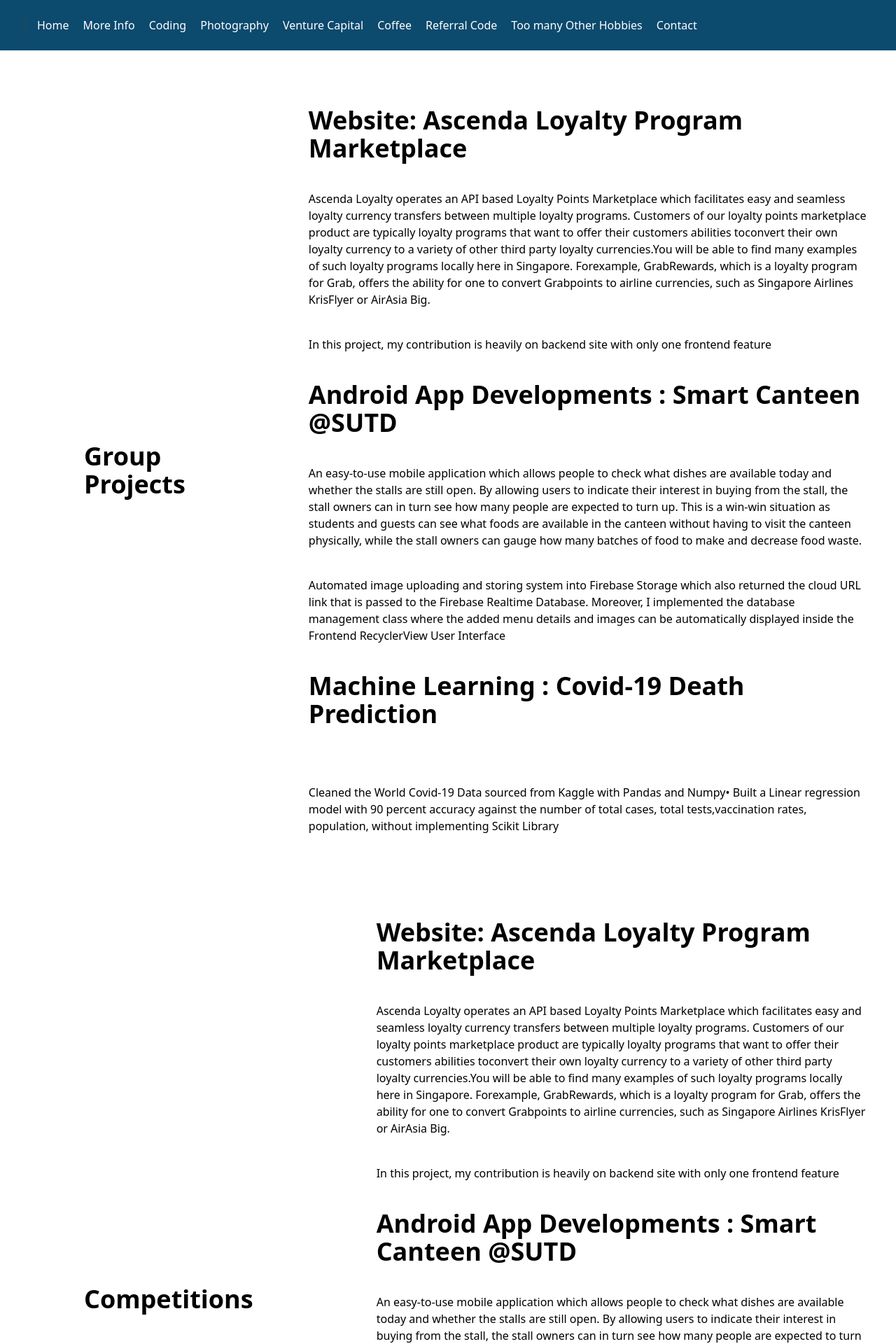
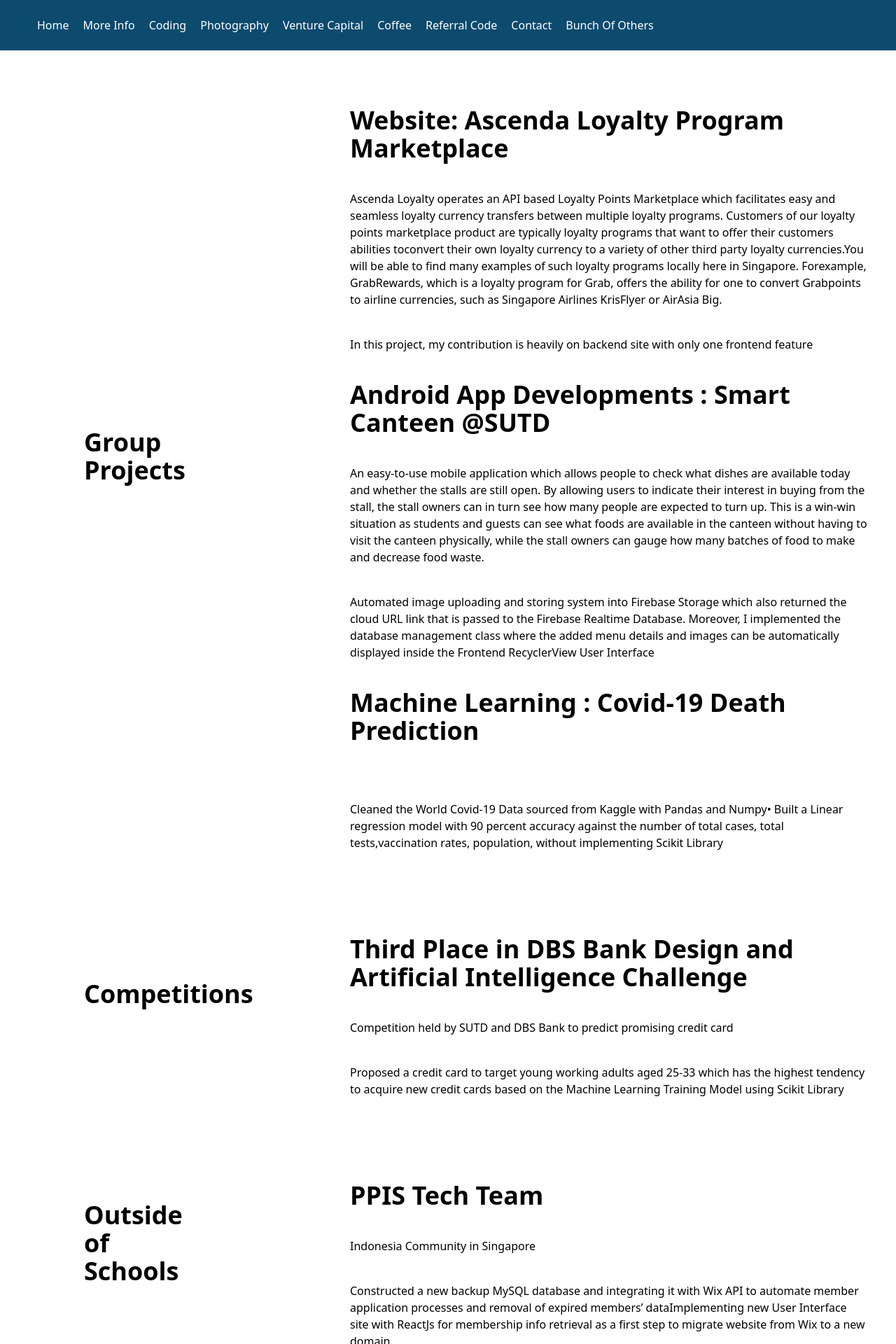
Before and after one commit to erickch123/erick-website, a React (Create React App) app: page /Coding in a window 1280 px wide. Shown: the top 1920 px of the page at 70% size. Built offline with nearby package versions, Linux system fonts and the light colour scheme.

Commit message:
improve react modularity and fix csss for coding page

```diff
--- a/src/components/BlockCoding.js
+++ b/src/components/BlockCoding.js
@@ -1,4 +1,23 @@
 export default function BlockCodingHeader() {
+
+    return (
+        <section>
+
+            {TitleLists.map((detail)=>{
+                const{header,detailsName}=detail;
+                return(
+                    <FullBlock
+                        header = {header}
+                        detailsName={detailsName}
+                    />
+                )
+
+            })}
+
+        </section>
+
+    )
+}
 
 const ProjectDetails = [
     {
@@ -26,19 +45,56 @@
     },
 
 ]
+const OutsideProjectDetails = [
+    {
+        title: "PPIS Tech Team",
+        description: "Indonesia Community in Singapore",
+        contribution: "Constructed a new backup MySQL database and integrating it with Wix API to automate member application processes and removal of expired members’ dataImplementing new User Interface site with ReactJs  for membership info retrieval as a first step to migrate website from Wix to a new domain"
+    },
 
+]
+const PersonalProjectDetails = [
+    {
+        title: "Third Place in DBS Bank Design and Artificial Intelligence Challenge",
+        description: "Competition held by SUTD and DBS Bank to predict promising credit card",
+        contribution: "Proposed a credit card to target young working adults aged 25-33 which has the highest tendency to acquire new credit cards based on the Machine Learning Training Model using Scikit Library"
+    },
+
+]
+const TitleLists = [
+    {
+        header: "Group Projects",
+        detailsName: ProjectDetails,
+    },
+    {
+        header: "Competitions",
+        detailsName: CompetitionDetails,
+    },
+    {
+        header: "Outside of Schools",
+        detailsName: OutsideProjectDetails,
+    },
+    {
+        header: "Personal Projects",
+        detailsName: PersonalProjectDetails,
+    },
+]
+function FullBlock(props) {
+    const {
+        header,
+        detailsName
+    } = props;
 
 
     return (
-        <section>
-        <div className="container mx-auto flex px-10 pt-20 md:flex-row flex-col items-center">
-            <div className=" md:w-1/2 w-1/3 lg:pr-24 md:pr-16 md:items-start md:text-left mb-16 md:mb-0 items-center text-center">
-                <h1 className="text-left pb-10 pl-20 text-4xl">
-                    <b>Group Projects</b>
+        <div className="container pl-10 flex px-10 pt-20 md:flex-row flex-col-2 items-center">
+            <div className=" pl-20  w-[300px] shrink-0 lg:pr-24  mb-16  text-left">
+                <h1 className="pb-10 text-4xl">
+                    <b>{header}</b>
                 </h1>
             </div>
-            <div className="flex-col">
-                {ProjectDetails.map((project) => {
+            <div className=" ml-20 flex-col">
+                {detailsName.map((project) => {
                     const { title, description, contribution } = project;
                     return (
                         <BlockCodingContent
@@ -51,50 +107,9 @@
                 }
             </div>
         </div>
-        <div className="container mx-auto flex px-10 pt-20 md:flex-row flex-col items-center">
-            <div className=" md:w-1/2 lg:pr-24 md:pr-16 md:items-start md:text-left mb-16 md:mb-0 items-center text-center">
-                <h1 className="text-left mb-10 ml-20 text-4xl">
-                    <b>Competitions</b>
-                </h1>
-            </div>
-            <div className="flex-col">
-                {ProjectDetails.map((project) => {
-                    const { title, description, contribution } = project;
-                    return (
-                        <BlockCodingContent
-                            title={title}
-                            description={description}
-                            contribution={contribution}
-                        />
     )
-                })
-                }
-            </div>
-        </div>
-        <div className="container mx-auto flex px-10 pt-20 md:flex-row flex-col items-center">
-            <div className="lg:flex md:w-1/2 w-1/2 lg:pr-24 md:pr-16 md:items-start md:text-left mb-16 md:mb-0 items-center text-center">
-                <h1 className="text-left pb-10 pl-20 text-4xl">
-                    <b>Group Projects</b>
-                </h1>
-            </div>
-            <div className="flex-col">
-                {ProjectDetails.map((project) => {
-                    const { title, description, contribution } = project;
-                    return (
-                        <BlockCodingContent
-                            title={title}
-                            description={description}
-                            contribution={contribution}
-                        />
-                    )
-                })
-                }
-            </div>
-        </div>
-        </section>
 
-    )
-}
+};
 
 function BlockCodingContent(props) {
     const {
--- a/src/components/Navbar.js
+++ b/src/components/Navbar.js
@@ -1,51 +1,74 @@
 import React from "react";
 // import Dropdown from 'react-bootstrap-dropdown';
 export default function Navbar() {
+
+    const NavigationLists =[
+      {
+        name:"Home",
+        linkref:"/Home",
+      },
+      {
+        name:"More Info",
+        linkref:"/About",
+      },
+      {
+        name:"Coding",
+        linkref:"/Coding",
+      },
+      {
+        name:"Photography",
+        linkref:"/Photography",
+      },
+      {
+        name:"Venture Capital",
+        linkref:"/VentureCapital",
+      },
+      {
+        name:"Coffee",
+        linkref:"/Coffee",
+      },
+      {
+        name:"Referral Code",
+        linkref:"/ReferralCode",
+      },
+      {
+        name:"Contact",
+        linkref:"/Contact",
+      },
+      {
+        name:"Bunch Of Others",
+        linkref:"/Hobbies",
+      }
+    ];
+
+    function NavComponents(props){
+      const{
+        name,
+        linkref
+      }= props
+
+      return(
+        <a href={linkref} className="mr-5 hover:text-black">
+        {name}
+        </a>
+      );
+    };
+
     return (
       <header className="bg-sky-900 md:sticky top-0 z-10">
         <div className="container mx-auto flex flex-wrap p-5 flex-col md:flex-row items-center text-white">
-          {/* <a className="title-font font-medium text-white mb-4 md:mb-0">
-            <a href="/About" className="ml-3 text-xl">
-              Reed Barger
-            </a>
-          </a> */}
           <nav className="md:mr-auto md:ml-4 md:py-1 md:pl-4 md:border-l md:border-gray-700	flex flex-wrap items-center text-base justify-center">
-          <a href="/Home" className="mr-5 hover:text-black">
-              Home
-            </a>
-            <a href="/About" className="mr-5 hover:text-black">
-              More Info
-            </a>
 
-            <a href="/Coding" className="mr-5 hover:text-black">
-              Coding
-            </a>
-            <a href="/Photography" className="mr-5 hover:text-black">
-              Photography
-            </a>
-            <a href="/VentureCapital" className="mr-5 hover:text-black">
-              Venture Capital
-            </a>
-            <a href="/Coffee" className="mr-5 hover:text-black">
-              Coffee
-            </a>
-            <a href="/ReferralCode" className="mr-5 hover:text-black">
-              Referral Code
-            </a>
-            <a href="/Hobbies" className="mr-5 hover:text-black">
-              Too many Other Hobbies
-            </a>
-            <a href="/Contact" className="mr-5 hover:text-black">
-              Contact
-            </a>
-
+          {NavigationLists.map((component)=>{
+            const {name,linkref}= component
+            return(
+              <NavComponents
+                name = {name}
+                linkref = {linkref}
+              />
+            );
+          })}
           </nav>
-          {/* <a
-            href="#contact"
-            className="inline-flex items-center bg-gray-800 border-0 py-1 px-3 focus:outline-none hover:bg-gray-700 rounded text-base mt-4 md:mt-0">
-            Hire Me
-            <ArrowRightIcon className="w-4 h-4 ml-1" />
-          </a> */}
         </div>
       </header>
     );
```
Also changed, not shown: src/pages/Coding.js (+0 -111 lines). Lines whose indentation alone changed are shown as unchanged.
